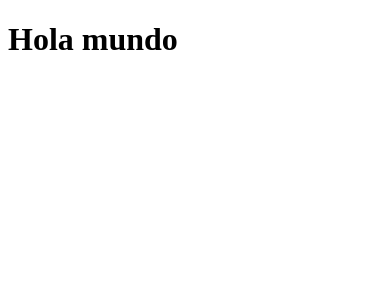
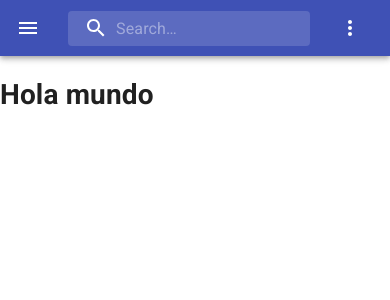
Before and after one commit to TheMrCorvy/Marroquineria-Stallion, a Next.js app: page / in a window 390 px wide. Shown: the top 300 px of the page. Built offline with nearby package versions, Linux system fonts and the light colour scheme.

Commit message:
successfully added material ui

```diff
--- /dev/null
+++ b/components/Navbar/index.tsx
@@ -0,0 +1,240 @@
+import { FC, MouseEvent, useState } from "react"
+
+import { fade, makeStyles, Theme, createStyles } from "@material-ui/core/styles"
+import {
+	AppBar,
+	Toolbar,
+	IconButton,
+	Typography,
+	InputBase,
+	Badge,
+	MenuItem,
+	Menu,
+} from "@material-ui/core"
+
+import MenuIcon from "@material-ui/icons/Menu"
+import SearchIcon from "@material-ui/icons/Search"
+import AccountCircle from "@material-ui/icons/AccountCircle"
+import MailIcon from "@material-ui/icons/Mail"
+import NotificationsIcon from "@material-ui/icons/Notifications"
+import MoreIcon from "@material-ui/icons/MoreVert"
+
+const useStyles = makeStyles((theme: Theme) =>
+	createStyles({
+		grow: {
+			flexGrow: 1,
+		},
+		menuButton: {
+			marginRight: theme.spacing(2),
+		},
+		title: {
+			display: "none",
+			[theme.breakpoints.up("sm")]: {
+				display: "block",
+			},
+		},
+		search: {
+			position: "relative",
+			borderRadius: theme.shape.borderRadius,
+			backgroundColor: fade(theme.palette.common.white, 0.15),
+			"&:hover": {
+				backgroundColor: fade(theme.palette.common.white, 0.25),
+			},
+			marginRight: theme.spacing(2),
+			marginLeft: 0,
+			width: "100%",
+			[theme.breakpoints.up("sm")]: {
+				marginLeft: theme.spacing(3),
+				width: "auto",
+			},
+		},
+		searchIcon: {
+			padding: theme.spacing(0, 2),
+			height: "100%",
+			position: "absolute",
+			pointerEvents: "none",
+			display: "flex",
+			alignItems: "center",
+			justifyContent: "center",
+		},
+		inputRoot: {
+			color: "inherit",
+		},
+		inputInput: {
+			padding: theme.spacing(1, 1, 1, 0),
+			// vertical padding + font size from searchIcon
+			paddingLeft: `calc(1em + ${theme.spacing(4)}px)`,
+			transition: theme.transitions.create("width"),
+			width: "100%",
+			[theme.breakpoints.up("md")]: {
+				width: "20ch",
+			},
+		},
+		sectionDesktop: {
+			display: "none",
+			[theme.breakpoints.up("md")]: {
+				display: "flex",
+			},
+		},
+		sectionMobile: {
+			display: "flex",
+			[theme.breakpoints.up("md")]: {
+				display: "none",
+			},
+		},
+	})
+)
+
+const Navbar: FC = () => {
+	const classes = useStyles()
+	const [anchorEl, setAnchorEl] = useState<null | HTMLElement>(null)
+	const [mobileMoreAnchorEl, setMobileMoreAnchorEl] = useState<null | HTMLElement>(null)
+
+	const isMenuOpen = Boolean(anchorEl)
+	const isMobileMenuOpen = Boolean(mobileMoreAnchorEl)
+
+	const handleProfileMenuOpen = (event: MouseEvent<HTMLElement>) => {
+		setAnchorEl(event.currentTarget)
+	}
+
+	const handleMobileMenuClose = () => {
+		setMobileMoreAnchorEl(null)
+	}
+
+	const handleMenuClose = () => {
+		setAnchorEl(null)
+		handleMobileMenuClose()
+	}
+
+	const handleMobileMenuOpen = (event: MouseEvent<HTMLElement>) => {
+		setMobileMoreAnchorEl(event.currentTarget)
+	}
+
+	const menuId = "primary-search-account-menu"
+	const renderMenu = (
+		<Menu
+			anchorEl={anchorEl}
+			anchorOrigin={{ vertical: "top", horizontal: "right" }}
+			id={menuId}
+			keepMounted
+			transformOrigin={{ vertical: "top", horizontal: "right" }}
+			open={isMenuOpen}
+			onClose={handleMenuClose}
+		>
+			<MenuItem onClick={handleMenuClose}>Profile</MenuItem>
+			<MenuItem onClick={handleMenuClose}>My account</MenuItem>
+		</Menu>
+	)
+
+	const mobileMenuId = "primary-search-account-menu-mobile"
+	const renderMobileMenu = (
+		<Menu
+			anchorEl={mobileMoreAnchorEl}
+			anchorOrigin={{ vertical: "top", horizontal: "right" }}
+			id={mobileMenuId}
+			keepMounted
+			transformOrigin={{ vertical: "top", horizontal: "right" }}
+			open={isMobileMenuOpen}
+			onClose={handleMobileMenuClose}
+		>
+			<MenuItem>
+				<IconButton aria-label="show 4 new mails" color="inherit">
+					<Badge badgeContent={4} color="secondary">
+						<MailIcon />
+					</Badge>
+				</IconButton>
+				<p>Messages</p>
+			</MenuItem>
+			<MenuItem>
+				<IconButton aria-label="show 11 new notifications" color="inherit">
+					<Badge badgeContent={11} color="secondary">
+						<NotificationsIcon />
+					</Badge>
+				</IconButton>
+				<p>Notifications</p>
+			</MenuItem>
+			<MenuItem onClick={handleProfileMenuOpen}>
+				<IconButton
+					aria-label="account of current user"
+					aria-controls="primary-search-account-menu"
+					aria-haspopup="true"
+					color="inherit"
+				>
+					<AccountCircle />
+				</IconButton>
+				<p>Profile</p>
+			</MenuItem>
+		</Menu>
+	)
+
+	return (
+		<div className={classes.grow}>
+			<AppBar position="static">
+				<Toolbar>
+					<IconButton
+						edge="start"
+						className={classes.menuButton}
+						color="inherit"
+						aria-label="open drawer"
+					>
+						<MenuIcon />
+					</IconButton>
+					<Typography className={classes.title} variant="h6" noWrap>
+						Material-UI
+					</Typography>
+					<div className={classes.search}>
+						<div className={classes.searchIcon}>
+							<SearchIcon />
+						</div>
+						<InputBase
+							placeholder="Search…"
+							classes={{
+								root: classes.inputRoot,
+								input: classes.inputInput,
+							}}
+							inputProps={{ "aria-label": "search" }}
+						/>
+					</div>
+					<div className={classes.grow} />
+					<div className={classes.sectionDesktop}>
+						<IconButton aria-label="show 4 new mails" color="inherit">
+							<Badge badgeContent={4} color="secondary">
+								<MailIcon />
+							</Badge>
+						</IconButton>
+						<IconButton aria-label="show 17 new notifications" color="inherit">
+							<Badge badgeContent={17} color="secondary">
+								<NotificationsIcon />
+							</Badge>
+						</IconButton>
+						<IconButton
+							edge="end"
+							aria-label="account of current user"
+							aria-controls={menuId}
+							aria-haspopup="true"
+							onClick={handleProfileMenuOpen}
+							color="inherit"
+						>
+							<AccountCircle />
+						</IconButton>
+					</div>
+					<div className={classes.sectionMobile}>
+						<IconButton
+							aria-label="show more"
+							aria-controls={mobileMenuId}
+							aria-haspopup="true"
+							onClick={handleMobileMenuOpen}
+							color="inherit"
+						>
+							<MoreIcon />
+						</IconButton>
+					</div>
+				</Toolbar>
+			</AppBar>
+			{renderMobileMenu}
+			{renderMenu}
+		</div>
+	)
+}
+
+export default Navbar
--- a/pages/_app.tsx
+++ b/pages/_app.tsx
@@ -1,7 +1,24 @@
+import { useEffect } from "react"
+
 import type { AppProps } from "next/app"
 import Head from "next/head"
 
+import PropTypes from "prop-types"
+
+import { ThemeProvider } from "@material-ui/core/styles"
+import CssBaseline from "@material-ui/core/CssBaseline"
+import theme from "../theme"
+
 function MyApp({ Component, pageProps }: AppProps) {
+	useEffect(() => {
+		// Remove the server-side injected CSS.
+		const jssStyles = document.querySelector("#jss-server-side")
+
+		if (jssStyles && jssStyles.parentElement) {
+			jssStyles.parentElement.removeChild(jssStyles)
+		}
+	}, [])
+
 	return (
 		<>
 			<Head>
@@ -28,8 +45,18 @@ function MyApp({ Component, pageProps }: AppProps) {
 				{/**MercadoPago */}
 				<script src="https://secure.mlstatic.com/sdk/javascript/v1/mercadopago.js"></script>
 			</Head>
-			<Component {...pageProps} />
+			<ThemeProvider theme={theme}>
+				{/* CssBaseline kickstart an elegant, consistent, and simple baseline to build upon. */}
+				<CssBaseline />
+				<Component {...pageProps} />
+			</ThemeProvider>
 		</>
 	)
 }
+
+MyApp.propTypes = {
+	Component: PropTypes.elementType.isRequired,
+	pageProps: PropTypes.object.isRequired,
+}
+
 export default MyApp
--- a/pages/_document.tsx
+++ b/pages/_document.tsx
@@ -1,11 +1,14 @@
+import React from "react"
 import Document, { Html, Head, Main, NextScript } from "next/document"
+
+import { ServerStyleSheets } from "@material-ui/core/styles"
 
 class MyDocument extends Document {
 	render() {
 		return (
 			<Html lang="es">
 				<Head />
-				<body className="ed-grid">
+				<body>
 					<Main />
 					<NextScript />
 				</body>
@@ -14,4 +17,47 @@ class MyDocument extends Document {
 	}
 }
 
+// `getInitialProps` belongs to `_document` (instead of `_app`),
+// it's compatible with server-side generation (SSG).
+MyDocument.getInitialProps = async (ctx) => {
+	// Resolution order
+	//
+	// On the server:
+	// 1. app.getInitialProps
+	// 2. page.getInitialProps
+	// 3. document.getInitialProps
+	// 4. app.render
+	// 5. page.render
+	// 6. document.render
+	//
+	// On the server with error:
+	// 1. document.getInitialProps
+	// 2. app.render
+	// 3. page.render
+	// 4. document.render
+	//
+	// On the client
+	// 1. app.getInitialProps
+	// 2. page.getInitialProps
+	// 3. app.render
+	// 4. page.render
+
+	// Render app and page and get the context of the page with collected side effects.
+	const sheets = new ServerStyleSheets()
+	const originalRenderPage = ctx.renderPage
+
+	ctx.renderPage = () =>
+		originalRenderPage({
+			enhanceApp: (App) => (props) => sheets.collect(<App {...props} />),
+		})
+
+	const initialProps = await Document.getInitialProps(ctx)
+
+	return {
+		...initialProps,
+		// Styles fragment is rendered after the app and page rendering finish.
+		styles: [...React.Children.toArray(initialProps.styles), sheets.getStyleElement()],
+	}
+}
+
 export default MyDocument
--- a/pages/index.tsx
+++ b/pages/index.tsx
@@ -1,3 +1,10 @@
+import Navbar from "../components/Navbar"
+
 export default function Home() {
-	return <h1>Hola mundo</h1>
+	return (
+		<>
+			<Navbar />
+			<h1>Hola mundo</h1>
+		</>
+	)
 }
--- /dev/null
+++ b/theme.ts
@@ -0,0 +1,16 @@
+import { createMuiTheme } from "@material-ui/core/styles"
+import { red } from "@material-ui/core/colors"
+
+// Create a theme instance.
+const theme = createMuiTheme({
+	palette: {
+		error: {
+			main: red.A400,
+		},
+		background: {
+			default: "#fff",
+		},
+	},
+})
+
+export default theme
```
